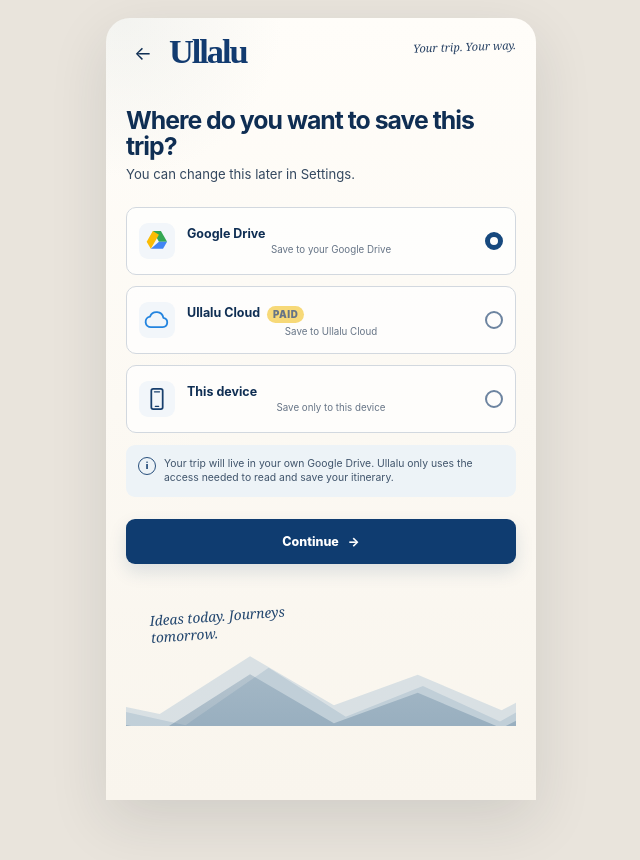
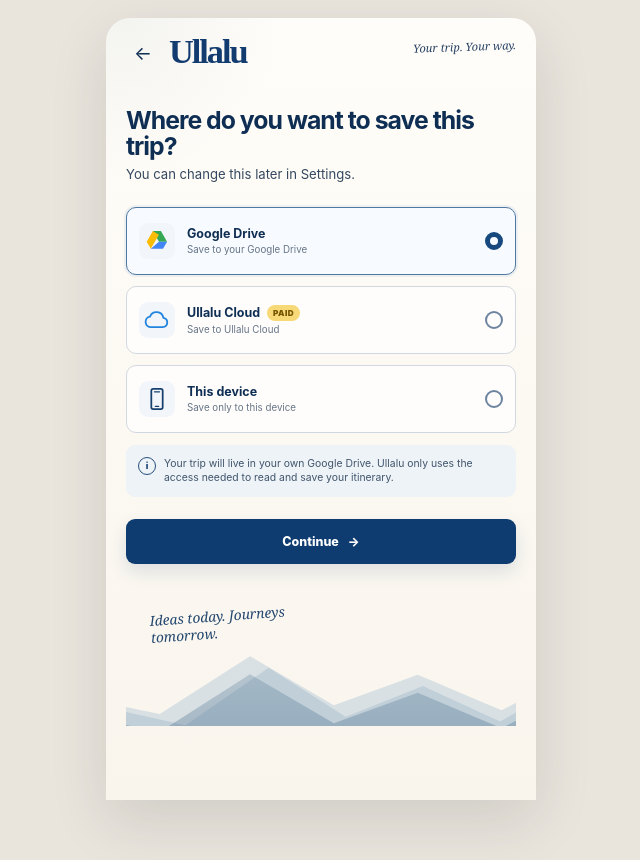
Before and after one commit to brijbh/ullalu, a Next.js app: page /new-trip/storage in a window 1280 px wide. Shown: the top 860 px of the page, without its empty margins (319-959 px from the left). Built offline with nearby package versions, Linux system fonts and the light colour scheme.

Commit message:
style: add storage selection states

```diff
--- a/app/JourneyFlow.module.css
+++ b/app/JourneyFlow.module.css
@@ -232,6 +232,7 @@
 }
 
 .storageOption {
+  width: 100%;
   min-height: 68px;
   padding: 11px 12px;
   border: 1px solid #d2d8df;
@@ -241,6 +242,30 @@
   align-items: center;
   gap: 10px;
   background: rgba(255,255,255,.72);
+  color: inherit;
+  text-align: left;
+  cursor: pointer;
+  transition: border-color 150ms ease, background 150ms ease, box-shadow 150ms ease, transform 150ms ease;
+}
+
+.storageOption:hover {
+  border-color: #9fb3c7;
+  background: rgba(255,255,255,.9);
+}
+
+.storageOption:active {
+  transform: translateY(1px);
+}
+
+.storageOption:focus-visible {
+  outline: 2px solid #32699f;
+  outline-offset: 2px;
+}
+
+.storageOptionSelected {
+  border-color: #4f78a2;
+  background: #f7fbff;
+  box-shadow: 0 0 0 2px rgba(50,105,159,.08);
 }
 
 .storageIcon {
@@ -267,7 +292,9 @@
   font-size: .61rem;
 }
 
-.paidBadge {
+.storageCopy .paidBadge {
+  display: inline-flex;
+  margin-top: 0;
   padding: 3px 6px;
   border-radius: 999px;
   background: #f7d978;
```
